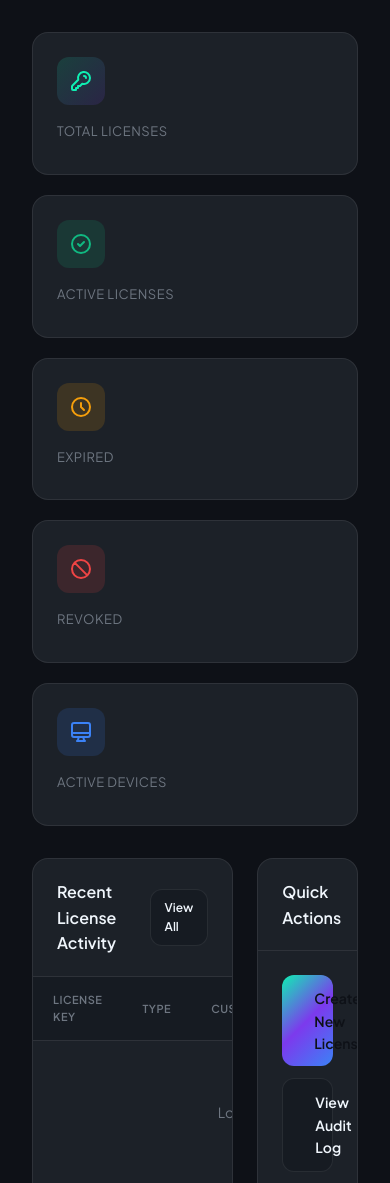
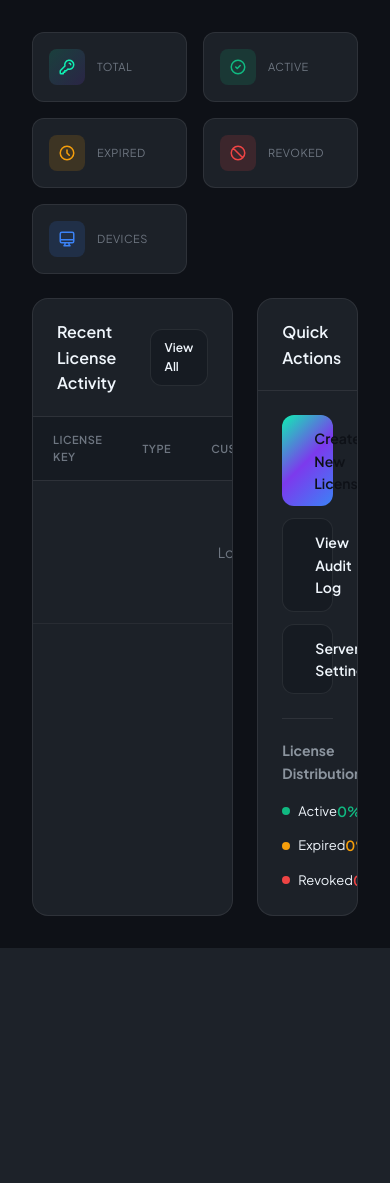
Before and after one commit to DiscordTrader/BotifyTrades, a Python web app: template admin_panel/templates/dashboard.html in a window 390 px wide. Shown: the part 70-1253 px from the top of the page. After the commit the page ends 1018 px from the top, so only its background shows below. Run offline with Jinja, Linux system fonts and the light colour scheme; the template is opened without the code that fills it, so the values that code supplies are empty.

Commit message:
Improve dashboard card appearance and responsiveness for better viewing
Adjust CSS styles and HTML structure to make dashboard stat cards smaller, fit them into a single row on larger screens, and improve responsiveness on smaller screens. Also, update the display of license keys to remain on a single line.

Replit-Commit-Author: Agent
Replit-Commit-Session-Id: 2c134176-23ad-465a-b4b9-562189f5f998
Replit-Commit-Checkpoint-Type: full_checkpoint
Replit-Commit-Event-Id: 6dd215d9-5b78-471d-87e0-18425a679a95
Replit-Commit-Screenshot-Url: https://storage.googleapis.com/screenshot-production-us-central1/92ef2f8a-9447-4d91-8823-2ac83e184d7a/2c134176-23ad-465a-b4b9-562189f5f998/JWB5OTI
Replit-Helium-Checkpoint-Created: true

```diff
--- a/admin_panel/static/css/admin-theme.css
+++ b/admin_panel/static/css/admin-theme.css
@@ -417,24 +417,27 @@ body {
 /* ===== STAT CARDS ===== */
 .stats-grid {
     display: grid;
-    grid-template-columns: repeat(auto-fit, minmax(240px, 1fr));
-    gap: 20px;
-    margin-bottom: 32px;
+    grid-template-columns: repeat(5, 1fr);
+    gap: 16px;
+    margin-bottom: 24px;
 }
 
 .stat-card {
     background: var(--bg-card);
     border: 1px solid var(--border-color);
-    border-radius: var(--radius-lg);
-    padding: 24px;
+    border-radius: var(--radius-md);
+    padding: 16px;
     position: relative;
     overflow: hidden;
-    transition: all 0.3s ease;
+    transition: all 0.2s ease;
+    display: flex;
+    flex-direction: row;
+    align-items: center;
+    gap: 12px;
 }
 
 .stat-card:hover {
     border-color: var(--border-accent);
-    transform: translateY(-2px);
     box-shadow: var(--shadow-glow-subtle);
 }
 
@@ -443,11 +446,11 @@ body {
     position: absolute;
     top: 0;
     left: 0;
-    right: 0;
-    height: 3px;
+    width: 3px;
+    height: 100%;
     background: var(--accent-gradient);
     opacity: 0;
-    transition: opacity 0.3s ease;
+    transition: opacity 0.2s ease;
 }
 
 .stat-card:hover::before {
@@ -455,13 +458,18 @@ body {
 }
 
 .stat-card-icon {
-    width: 48px;
-    height: 48px;
-    border-radius: var(--radius-md);
+    width: 36px;
+    height: 36px;
+    min-width: 36px;
+    border-radius: var(--radius-sm);
     display: flex;
     align-items: center;
     justify-content: center;
-    margin-bottom: 16px;
+}
+
+.stat-card-icon svg {
+    width: 18px;
+    height: 18px;
 }
 
 .stat-card-icon.primary { background: var(--accent-gradient-subtle); color: var(--accent-mint); }
@@ -470,20 +478,27 @@ body {
 .stat-card-icon.error { background: var(--error-bg); color: var(--error); }
 .stat-card-icon.info { background: var(--info-bg); color: var(--info); }
 
+.stat-card-content {
+    display: flex;
+    flex-direction: column;
+    min-width: 0;
+}
+
 .stat-card-label {
-    font-size: 13px;
+    font-size: 11px;
     color: var(--text-muted);
-    margin-bottom: 8px;
     text-transform: uppercase;
     letter-spacing: 0.5px;
+    white-space: nowrap;
+    overflow: hidden;
+    text-overflow: ellipsis;
 }
 
 .stat-card-value {
     font-family: var(--font-brand);
-    font-size: 36px;
+    font-size: 22px;
     font-weight: 700;
-    line-height: 1;
-    margin-bottom: 8px;
+    line-height: 1.2;
 }
 
 .stat-card.primary .stat-card-value { color: var(--accent-mint); }
@@ -493,7 +508,7 @@ body {
 .stat-card.info .stat-card-value { color: var(--info); }
 
 .stat-card-trend {
-    font-size: 12px;
+    font-size: 11px;
     display: flex;
     align-items: center;
     gap: 4px;
@@ -608,12 +623,16 @@ tr:hover td {
 
 .license-key {
     font-family: var(--font-mono);
-    font-size: 13px;
+    font-size: 12px;
     color: var(--accent-mint);
     background: rgba(15, 240, 179, 0.08);
-    padding: 6px 10px;
-    border-radius: 6px;
+    padding: 4px 8px;
+    border-radius: 4px;
     display: inline-block;
+    white-space: nowrap;
+    max-width: 140px;
+    overflow: hidden;
+    text-overflow: ellipsis;
 }
 
 /* ===== BADGES ===== */
@@ -977,9 +996,15 @@ tr:hover td {
     }
 }
 
+@media (max-width: 1200px) {
+    .stats-grid {
+        grid-template-columns: repeat(3, 1fr);
+    }
+}
+
 @media (max-width: 768px) {
     .stats-grid {
-        grid-template-columns: 1fr;
+        grid-template-columns: repeat(2, 1fr);
     }
 
     .table-toolbar {
--- a/admin_panel/templates/dashboard.html
+++ b/admin_panel/templates/dashboard.html
@@ -7,52 +7,62 @@
 <div class="stats-grid">
     <div class="stat-card primary">
         <div class="stat-card-icon primary">
-            <svg xmlns="http://www.w3.org/2000/svg" width="24" height="24" fill="none" viewBox="0 0 24 24" stroke="currentColor">
+            <svg xmlns="http://www.w3.org/2000/svg" fill="none" viewBox="0 0 24 24" stroke="currentColor">
                 <path stroke-linecap="round" stroke-linejoin="round" stroke-width="2" d="M15 7a2 2 0 012 2m4 0a6 6 0 01-7.743 5.743L11 17H9v2H7v2H4a1 1 0 01-1-1v-2.586a1 1 0 01.293-.707l5.964-5.964A6 6 0 1121 9z" />
             </svg>
         </div>
-        <div class="stat-card-label">Total Licenses</div>
+        <div class="stat-card-content">
+            <div class="stat-card-label">Total</div>
             <div class="stat-card-value" id="stat-total">{{ stats.total_licenses }}</div>
+        </div>
     </div>
 
     <div class="stat-card success">
         <div class="stat-card-icon success">
-            <svg xmlns="http://www.w3.org/2000/svg" width="24" height="24" fill="none" viewBox="0 0 24 24" stroke="currentColor">
+            <svg xmlns="http://www.w3.org/2000/svg" fill="none" viewBox="0 0 24 24" stroke="currentColor">
                 <path stroke-linecap="round" stroke-linejoin="round" stroke-width="2" d="M9 12l2 2 4-4m6 2a9 9 0 11-18 0 9 9 0 0118 0z" />
             </svg>
         </div>
-        <div class="stat-card-label">Active Licenses</div>
+        <div class="stat-card-content">
+            <div class="stat-card-label">Active</div>
             <div class="stat-card-value" id="stat-active">{{ stats.active_licenses }}</div>
+        </div>
     </div>
 
     <div class="stat-card warning">
         <div class="stat-card-icon warning">
-            <svg xmlns="http://www.w3.org/2000/svg" width="24" height="24" fill="none" viewBox="0 0 24 24" stroke="currentColor">
+            <svg xmlns="http://www.w3.org/2000/svg" fill="none" viewBox="0 0 24 24" stroke="currentColor">
                 <path stroke-linecap="round" stroke-linejoin="round" stroke-width="2" d="M12 8v4l3 3m6-3a9 9 0 11-18 0 9 9 0 0118 0z" />
             </svg>
         </div>
+        <div class="stat-card-content">
             <div class="stat-card-label">Expired</div>
             <div class="stat-card-value" id="stat-expired">{{ stats.expired_licenses }}</div>
+        </div>
     </div>
 
     <div class="stat-card error">
         <div class="stat-card-icon error">
-            <svg xmlns="http://www.w3.org/2000/svg" width="24" height="24" fill="none" viewBox="0 0 24 24" stroke="currentColor">
+            <svg xmlns="http://www.w3.org/2000/svg" fill="none" viewBox="0 0 24 24" stroke="currentColor">
                 <path stroke-linecap="round" stroke-linejoin="round" stroke-width="2" d="M18.364 18.364A9 9 0 005.636 5.636m12.728 12.728A9 9 0 015.636 5.636m12.728 12.728L5.636 5.636" />
             </svg>
         </div>
+        <div class="stat-card-content">
             <div class="stat-card-label">Revoked</div>
             <div class="stat-card-value" id="stat-revoked">{{ stats.revoked_licenses }}</div>
+        </div>
     </div>
 
     <div class="stat-card info">
         <div class="stat-card-icon info">
-            <svg xmlns="http://www.w3.org/2000/svg" width="24" height="24" fill="none" viewBox="0 0 24 24" stroke="currentColor">
+            <svg xmlns="http://www.w3.org/2000/svg" fill="none" viewBox="0 0 24 24" stroke="currentColor">
                 <path stroke-linecap="round" stroke-linejoin="round" stroke-width="2" d="M9.75 17L9 20l-1 1h8l-1-1-.75-3M3 13h18M5 17h14a2 2 0 002-2V5a2 2 0 00-2-2H5a2 2 0 00-2 2v10a2 2 0 002 2z" />
             </svg>
         </div>
-        <div class="stat-card-label">Active Devices</div>
+        <div class="stat-card-content">
+            <div class="stat-card-label">Devices</div>
             <div class="stat-card-value" id="stat-devices">{{ stats.total_devices }}</div>
+        </div>
     </div>
 </div>
 
```
Also changed, not shown: 1 other file. Lines whose indentation alone changed are shown as unchanged.
